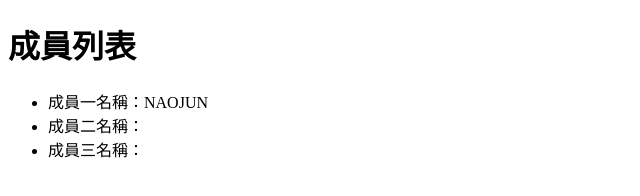
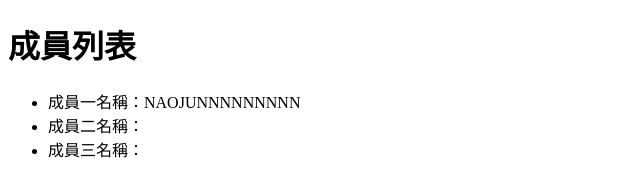
Before and after one commit to Ferment-at-home/gitmission4, a plain HTML site: page index.html in a window 1280 px wide. Shown: the whole page, without its empty margins (0-640 px from the left). Drawn offline with Linux system fonts and the light colour scheme.

Commit message:
修改成員111

```diff
--- a/index.html
+++ b/index.html
@@ -10,7 +10,7 @@
 <body>
     <h1>成員列表</h1>
     <ul>
-        <li>成員一名稱：NAOJUN</li>
+        <li>成員一名稱：NAOJUNNNNNNNNN</li>
         <li>成員二名稱：</li>
         <li>成員三名稱：</li>
     </ul>
```
